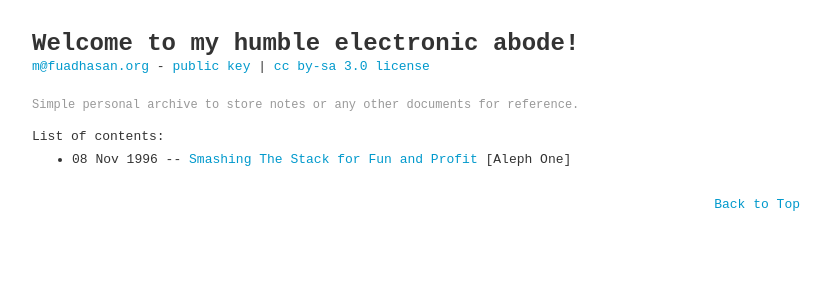
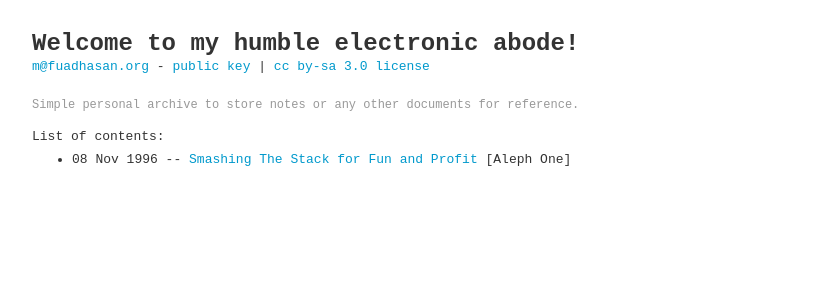
Before and after one commit to mfh/mfh.github.io, a Jekyll site: the page built from index.md, in a window 1280 px wide. Shown: the top 300 px of the page, without its empty margins (224-1055 px from the left). Built offline with Jekyll 4.4.1, drawn with Linux system fonts in a browser that asks for light colours.

Commit message:
disable link

```diff
--- a/_includes/_footer.html
+++ b/_includes/_footer.html
@@ -1,5 +1,5 @@
 <br>
-<span class="fr"><a href="#top">Back to Top</a>
+<!--span class="fr"><a href="#top">Back to Top</a-->
 </div>
 </body>
 </html>
```
